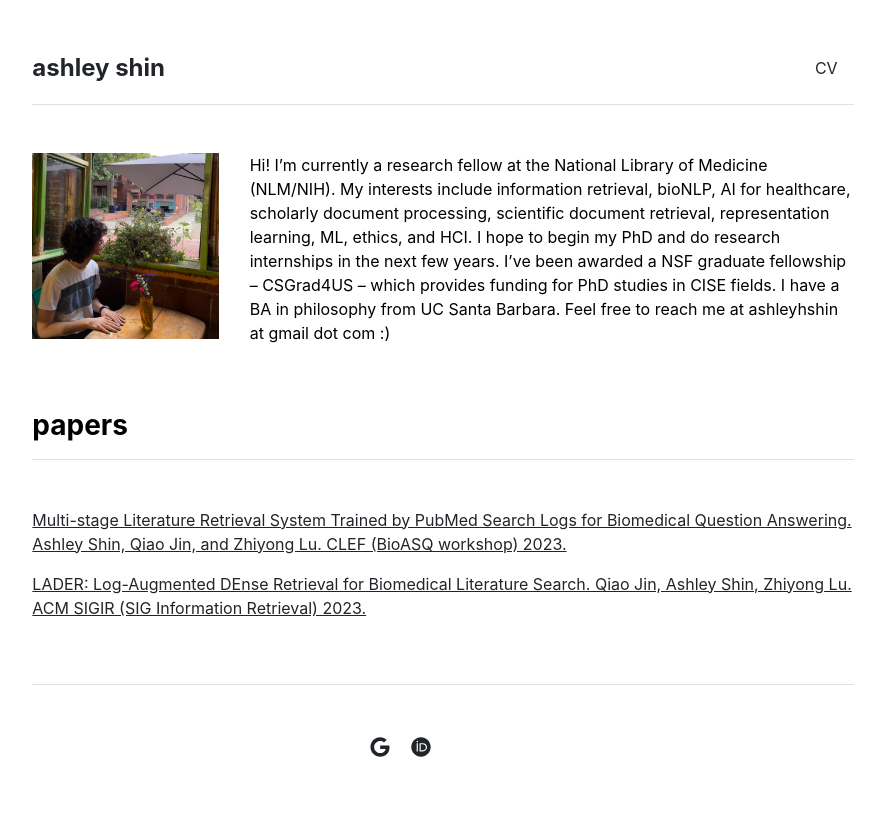
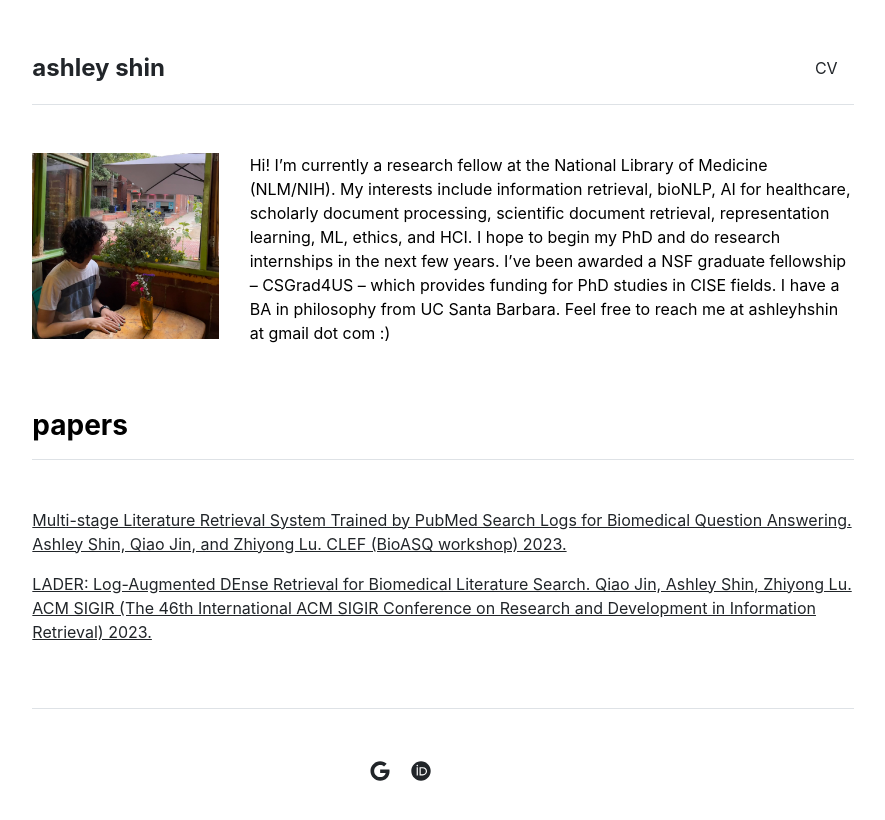
Before and after one commit to ashleys0/ashleyshin, a Jekyll site: the page built from index.md, in a window 1280 px wide. Shown: the top 820 px of the page, without its empty margins (197-1082 px from the left). Built offline with Jekyll 4.4.1, drawn with Linux system fonts in a browser that asks for light colours.

Commit message:
Update papers.yml

```diff
--- a/_data/papers.yml
+++ b/_data/papers.yml
@@ -1,6 +1,6 @@
 featured:
 - {name: 'Multi-stage Literature Retrieval System Trained by PubMed Search Logs for Biomedical Question Answering. Ashley Shin, Qiao Jin, and Zhiyong Lu. CLEF (BioASQ workshop) 2023.', url: 'https://ceur-ws.org/Vol-3497/paper-016.pdf'}
-- {name: 'LADER: Log-Augmented DEnse Retrieval for Biomedical Literature Search. Qiao Jin, Ashley Shin, Zhiyong Lu. ACM SIGIR (SIG Information Retrieval) 2023.', url: 'https://arxiv.org/pdf/2304.04590.pdf'}
+- {name: 'LADER: Log-Augmented DEnse Retrieval for Biomedical Literature Search. Qiao Jin, Ashley Shin, Zhiyong Lu. ACM SIGIR (The 46th International ACM SIGIR Conference on Research and Development in Information Retrieval) 2023.', url: 'https://arxiv.org/pdf/2304.04590.pdf'}
 
 
 index:
```
